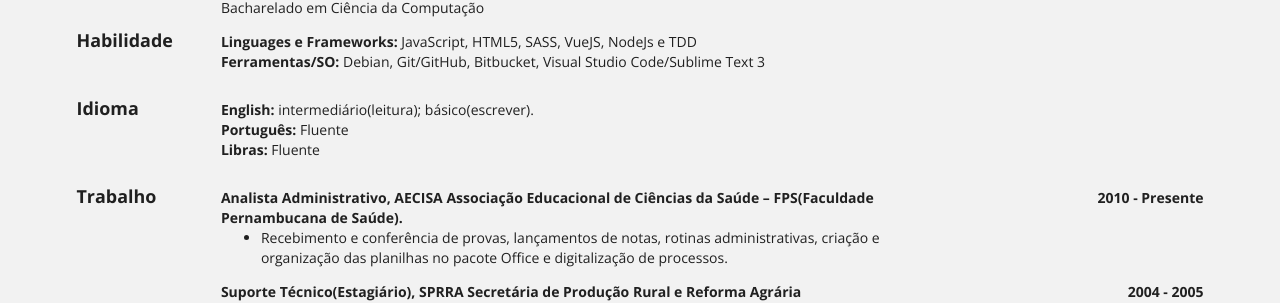
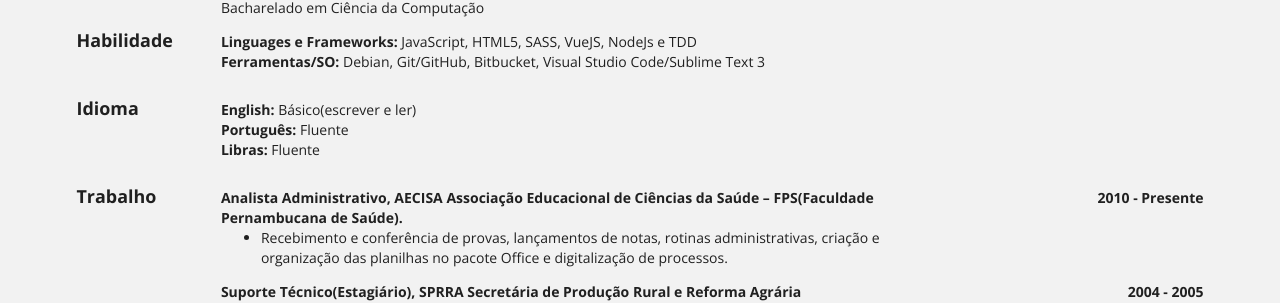
Before and after one commit to filipeluiz/filipeluiz.github.io, a Jekyll site: the page built from bio/index.html, in a window 1280 px wide. Shown: the part 349-652 px from the top of the page. Built offline with Jekyll 4.4.1, drawn with Linux system fonts in a browser that asks for light colours.

Commit message:
Atualizado

```diff
--- a/_data/bio.json
+++ b/_data/bio.json
@@ -74,7 +74,7 @@
   ],
   "linguagem": [{
       "name": "English",
-      "level": "intermediário(leitura); básico(escrever)."
+      "level": "Básico(escrever e ler)"
     },
     {
       "name": "Português",
```
Also changed, not shown: favicon.ico, 1 other file.
